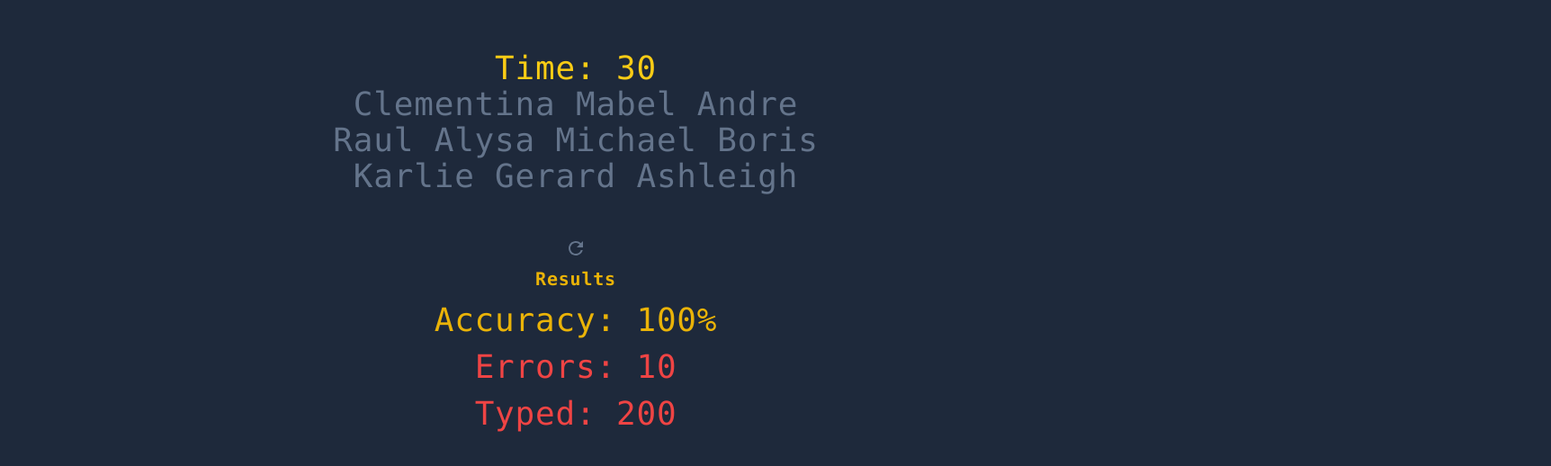
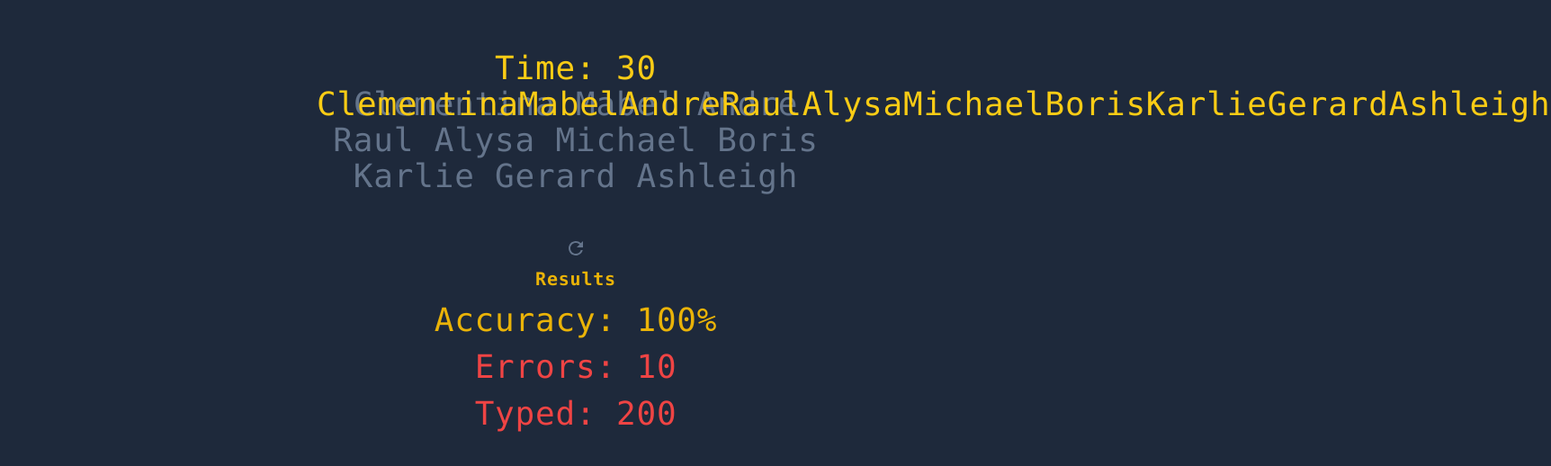
Before and after one commit to Akwei001/Typer, a React (Vite) app: page / in a window 1280 px wide. Shown: the part 132-650 px from the top of the page at 90% size, 1724 px wide, since content can reach past the window. Built offline with nearby package versions, Linux system fonts and the light colour scheme.

Commit message:
correct copy of words showing

```diff
--- a/src/App.tsx
+++ b/src/App.tsx
@@ -1,15 +1,10 @@
 import {faker} from '@faker-js/faker'
 import RestartButton from './components/RestartButton';
 import Results from './components/Results';
-// import UserTypings from './components/UserTypings';
+import UserTypings from './components/UserTypings';
 
 
-
-
-
-
-
- const GenerategameWords = (): string[] => {
+ const GenerategameWords = (): [string[],string[] ]=> {
 
   const generateWord = (): string => {
 
@@ -28,14 +23,14 @@ import Results from './components/Results';
 
 console.log(gameWord)
 
- return gameWord;
+const gameWordsCopy = [...gameWord]; // Create a copy of the game words
+
+return [gameWord, gameWordsCopy];
 
 
  };
 
- function GameWordList() {
-  const gameWords = GenerategameWords();
-
+ function GameWordList({ gameWords }: { gameWords: string[] }) {
   return (
     <div>
       {gameWords.map((word, index) => (
@@ -45,22 +40,7 @@ console.log(gameWord)
   );
 }
 
-  //  const test = GenerategameWords();
-
-  // console.log(test)
-
-// console.log(Words)
-// const Names = () => {
-
-//   const randomNames = [];
-
-//   for (let i = 0; i < 10; i++) {
-//     randomNames.push(faker.person.firstName());
-//   }
-
-//   return randomNames;
-
-// };
+//  const words = GenerategameWords();
 
 const CountdownTimer = ({ timeLeft }: { timeLeft: number }) => {
   return <h2 className="font-medium text-yellow-400">Time: {timeLeft}</h2>;
@@ -68,17 +48,17 @@ const CountdownTimer = ({ timeLeft }: { timeLeft: number }) => {
 
 
 function App() {
-  // const showNames = Names();
+
+  const [gameWords, gameWordsCopy] = GenerategameWords();
+
   return (
     <div className="text-4xl text-center text-slate-500">
       <CountdownTimer timeLeft={30} />
       <div className="relative max-w-xl">
 
-      {/* {showNames.map((name, index) => (
-        <span key={index}>{name} </span>
-      ))} */}
-      <GameWordList/>
-      {/* <UserTypings className="absolute inset-0" userInput={}/> */}
+
+      <GameWordList gameWords={gameWords} />
+      <UserTypings className="absolute inset-0" userInput={gameWordsCopy}/>
 
       </div>
 
--- a/src/components/UserTypings.tsx
+++ b/src/components/UserTypings.tsx
@@ -1,9 +1,9 @@
 const UserTypings = ({userInput, className}: {
-    userInput: string;
+    userInput: string[];
     className?: string
 
 }) => {
-    const typedCharacters = userInput.split("")
+    const typedCharacters = userInput.join("").split("")
 
     return (
             <div className={className}>
```
